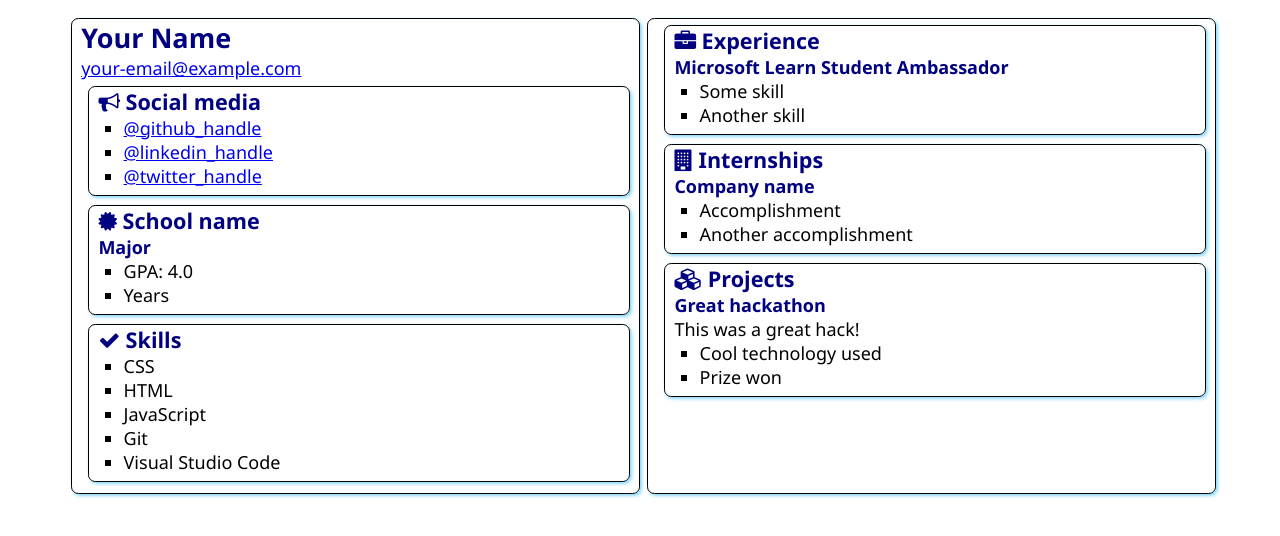
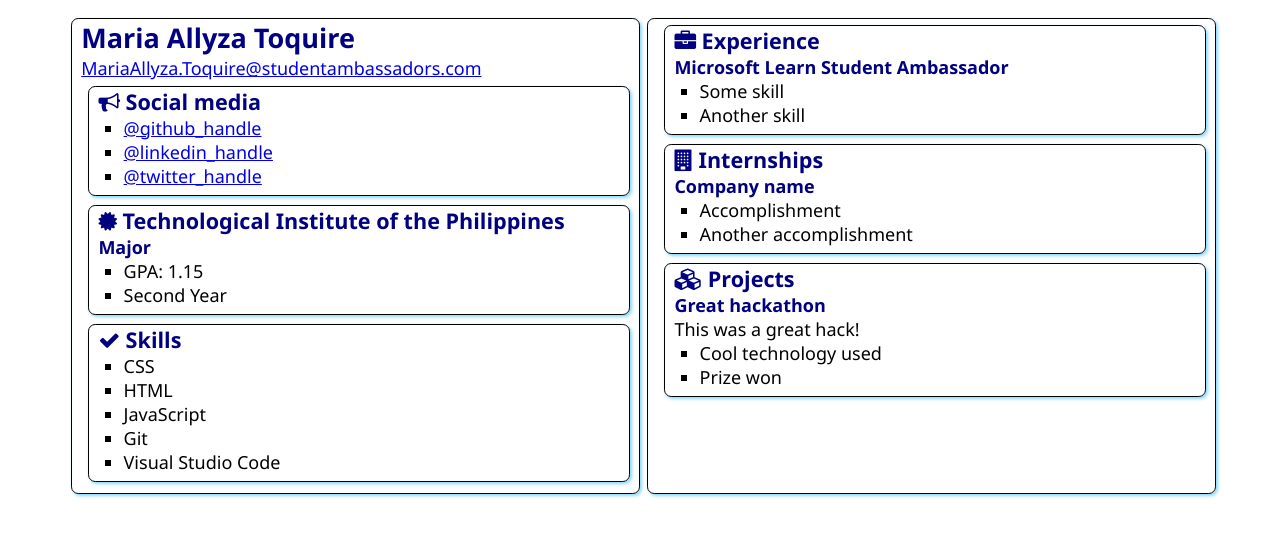
Before and after one commit to AllyzaToquire/SATechnicalOnboarding, a plain HTML site: page src/index.html in a window 1280 px wide. Drawn offline with Linux system fonts and the light colour scheme.

Commit message:
Update index.html

```diff
--- a/src/index.html
+++ b/src/index.html
@@ -12,8 +12,8 @@
 <body>
     <main>
         <article class="box">
-            <h1>Your Name</h1>
-            <div><a href="mailto:your.email@example.com">your-email@example.com</a></div>
+            <h1>Maria Allyza Toquire</h1>
+            <div><a href="mailto:MariaAllyza.Toquire@studentambassadors.com">MariaAllyza.Toquire@studentambassadors.com</a></div>
 
             <section class="box">
                 <h2>
@@ -31,12 +31,12 @@
                 <div class="education">
                     <h2>
                         <i class="fa fa-certificate" aria-hidden="true"></i>
-                        School name
+                        Technological Institute of the Philippines
                     </h2>
                     <h3>Major</h3>
                     <ul>
-                        <li>GPA: 4.0</li>
-                        <li>Years</li>
+                        <li>GPA: 1.15</li>
+                        <li>Second Year</li>
                     </ul>
                 </div>
             </section>
```
